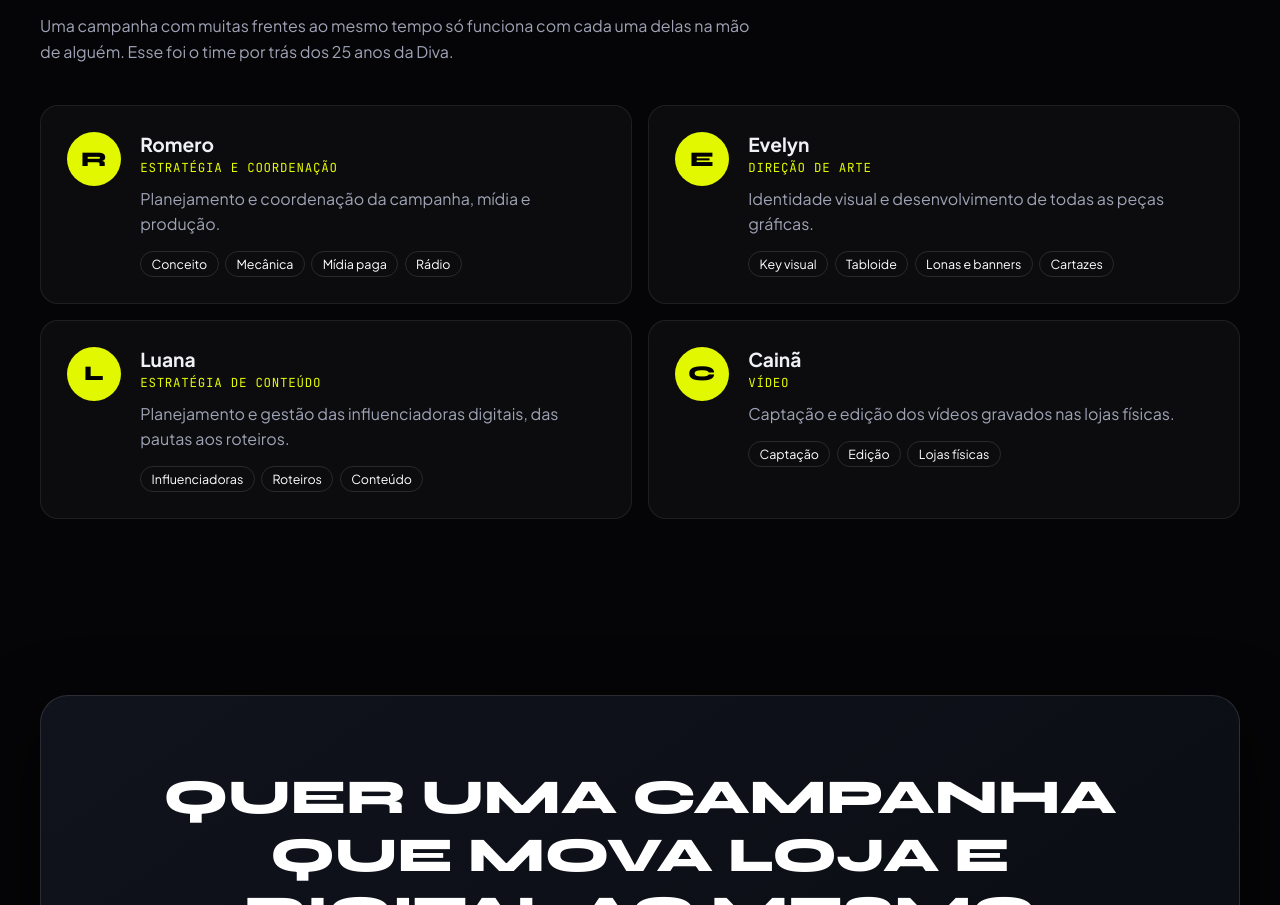
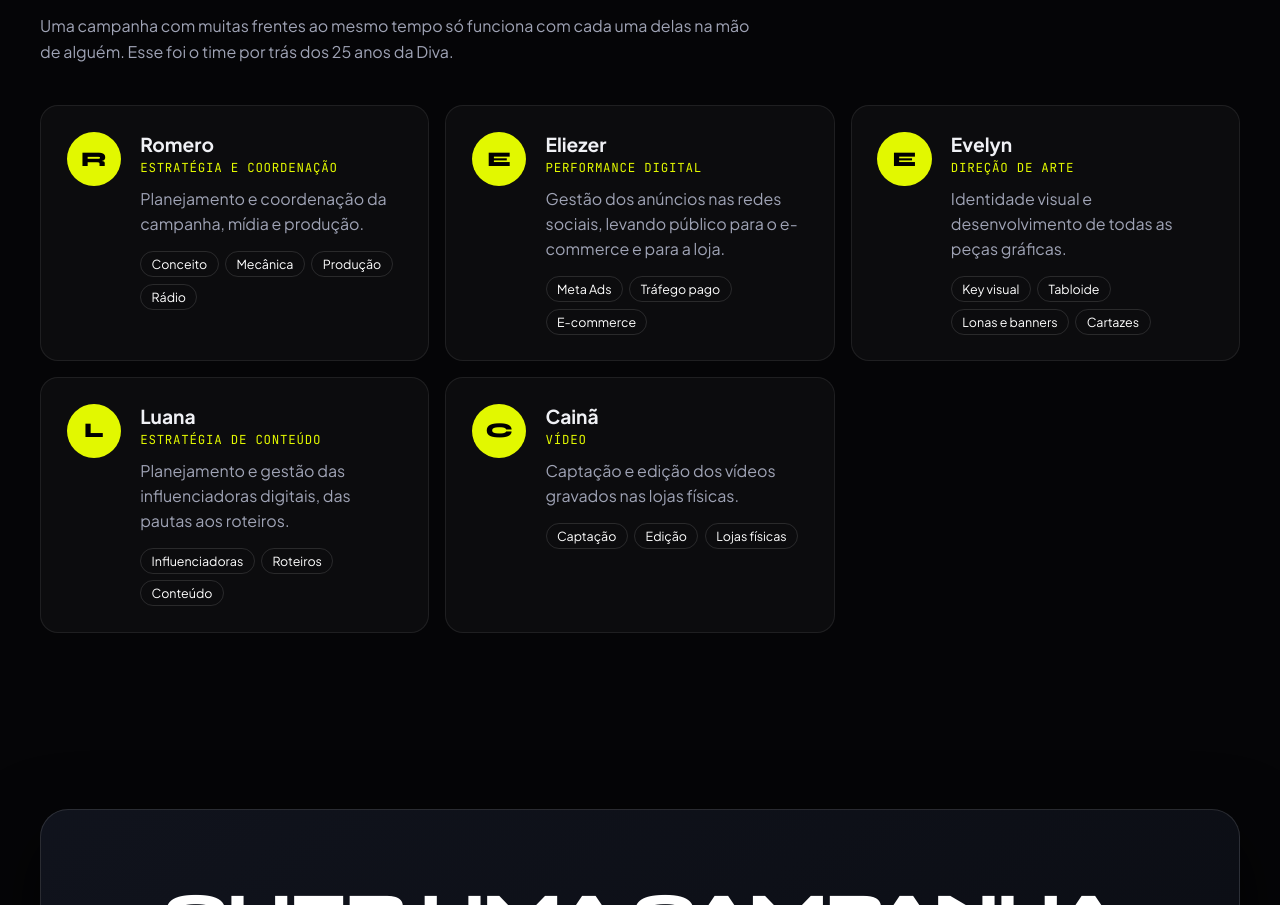
Before and after one commit to Krishnotsava/rm9brasil, a plain HTML site: page cases/diva-cosmeticos/index.html in a window 1280 px wide. Shown: the part 3615-4520 px from the top of the page. Drawn offline with Linux system fonts and the light colour scheme.

Commit message:
Case Diva: inclui Eliezer na ficha técnica
Co-Authored-By: Claude Opus 5.5 <noreply@anthropic.com>
Claude-Session: https://claude.ai/code/session_01WJWyGtCRGYSfKwjQuvPaDp

```diff
--- a/cases/diva-cosmeticos/index.html
+++ b/cases/diva-cosmeticos/index.html
@@ -69,7 +69,7 @@
     .dv-gallery--3 { grid-template-columns: repeat(3, 1fr); }
     .dv-gallery { margin-top: 1rem !important; }
     .dv-lead { color: var(--text-secondary); max-width: 720px; line-height: 1.65; margin-top: 1rem; }
-    .dv-team { display: grid; grid-template-columns: repeat(2, 1fr); gap: 1rem; margin-top: 2.5rem; }
+    .dv-team { display: grid; grid-template-columns: repeat(auto-fit, minmax(300px, 1fr)); gap: 1rem; margin-top: 2.5rem; }
     .dv-person { display: grid; grid-template-columns: 3.4rem 1fr; gap: 1.2rem; padding: 1.6rem; border-radius: 18px; border: 1px solid rgba(255,255,255,0.08); background: rgba(255,255,255,0.03); transition: border-color .25s; }
     .dv-person:hover { border-color: var(--accent-acid); }
     .dv-avatar { width: 3.4rem; height: 3.4rem; border-radius: 50%; display: grid; place-items: center; font-family: var(--font-display); font-weight: 900; font-size: 1.3rem; color: #000; background: var(--accent-acid); }
@@ -349,7 +349,16 @@
               <strong>Romero</strong>
               <span class="dv-role">Estratégia e coordenação</span>
               <p>Planejamento e coordenação da campanha, mídia e produção.</p>
-              <div class="dv-tags"><em>Conceito</em><em>Mecânica</em><em>Mídia paga</em><em>Rádio</em></div>
+              <div class="dv-tags"><em>Conceito</em><em>Mecânica</em><em>Produção</em><em>Rádio</em></div>
+            </div>
+          </div>
+          <div class="dv-person">
+            <div class="dv-avatar">E</div>
+            <div>
+              <strong>Eliezer</strong>
+              <span class="dv-role">Performance digital</span>
+              <p>Gestão dos anúncios nas redes sociais, levando público para o e-commerce e para a loja.</p>
+              <div class="dv-tags"><em>Meta Ads</em><em>Tráfego pago</em><em>E-commerce</em></div>
             </div>
           </div>
           <div class="dv-person">
```
